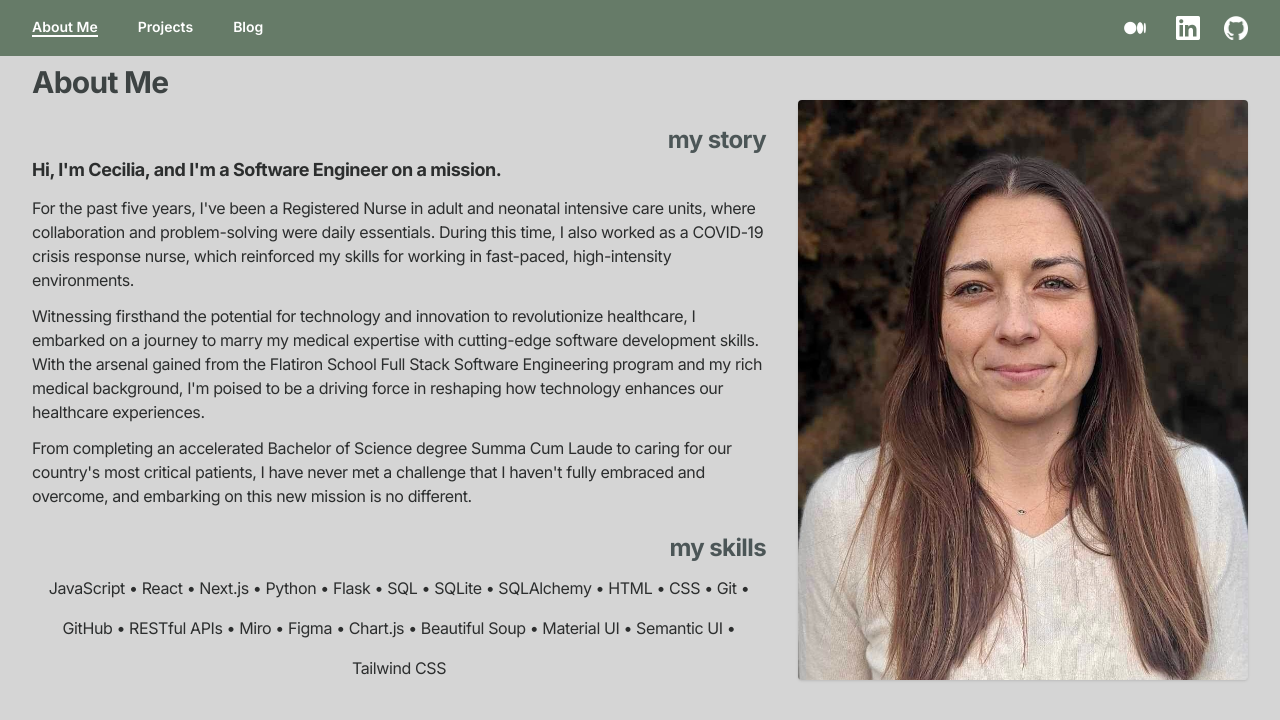
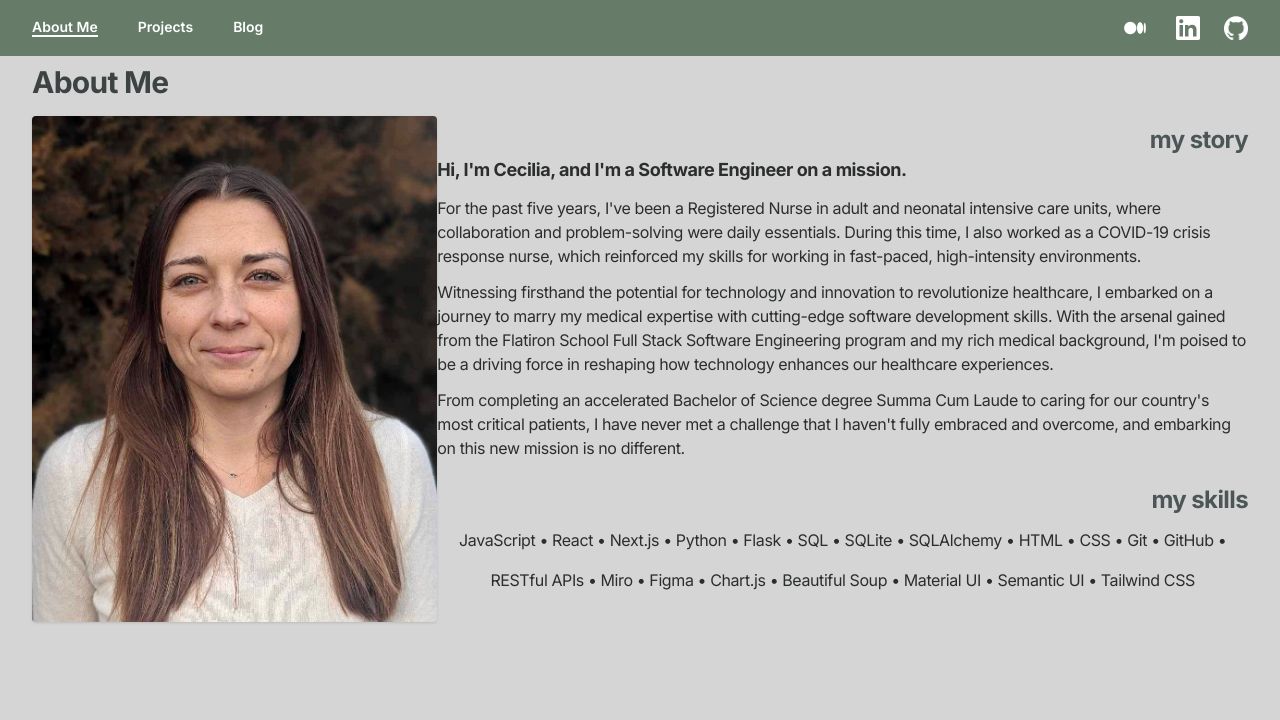
Before and after one commit to CeciliaHoof/MyPortfolio, a Next.js app: page /about in a window 1280 px wide. Shown: the top 720 px of the page. Built offline with nearby package versions, Linux system fonts and the light colour scheme.

Commit message:
about styling

```diff
--- a/app/about/page.jsx
+++ b/app/about/page.jsx
@@ -1,23 +1,61 @@
 import Image from "next/image";
 
 export default function Page() {
-  const skills = ["JavaScript", "React", "Next.js", "Python", "Flask", "SQL", "SQLite", "SQLAlchemy", "HTML", "CSS", "Git", "GitHub", "RESTful APIs", "Miro", "Figma", "Chart.js", "Beautiful Soup", "Material UI", "Semantic UI", "Tailwind CSS"]
+  const skills = [
+    "JavaScript",
+    "React",
+    "Next.js",
+    "Python",
+    "Flask",
+    "SQL",
+    "SQLite",
+    "SQLAlchemy",
+    "HTML",
+    "CSS",
+    "Git",
+    "GitHub",
+    "RESTful APIs",
+    "Miro",
+    "Figma",
+    "Chart.js",
+    "Beautiful Soup",
+    "Material UI",
+    "Semantic UI",
+    "Tailwind CSS",
+  ];
 
-  for (let i = 0; i < skills.length - 1; i++){
-    skills[i] += (" • ")
-    console.log(skills[i])
+  for (let i = 0; i < skills.length - 1; i++) {
+    skills[i] += " • ";
+    console.log(skills[i]);
   }
 
-  const skillsDisplay = skills.map(skill => <li key={skill} className="text-sm tracking-tight text-captions sm:text-base text-left mt-3">{skill}</li>)
+  const skillsDisplay = skills.map((skill) => (
+    <li
+      key={skill}
+      className="text-sm tracking-tight text-captions sm:text-base text-left mt-3"
+    >
+      {skill}
+    </li>
+  ));
 
   return (
     <>
       <h1 className="text-3xl font-bold tracking-tight text-headers">
         About Me
       </h1>
-      <div className="flex gap-8">
-        <div>
-          <h2 className="text-2xl font-bold tracking-tight text-sub-headers block mt-6 text-right">
+      <div className="grid grid-cols-2 md:grid-cols-3 mt-4">
+      <div className="col-span-2 flex justify-center md:col-span-1 md:justify-start">
+          <Image
+            className="rounded shadow shadow-color-[#4c5657]"
+            src="/about_me.png"
+            width={450}
+            height={562}
+            alt="Cecilia Chimento head shot"
+            priority="false"
+          />
+        </div>
+        <div className="col-span-2">
+          <h2 className="text-2xl font-bold tracking-tight text-sub-headers block mt-2 text-right">
             my story{" "}
           </h2>
           <p className="text-base font-bold tracking-tight text-captions sm:text-lg text-left">
@@ -41,8 +79,8 @@ export default function Page() {
           </p>
           <p className="text-sm tracking-tight text-captions sm:text-base text-left mt-3">
             From completing an accelerated Bachelor of Science degree Summa Cum
-            Laude to caring for our country&apos;s most critical patients, I have
-            never met a challenge that I haven&apos;t fully embraced and
+            Laude to caring for our country&apos;s most critical patients, I
+            have never met a challenge that I haven&apos;t fully embraced and
             overcome, and embarking on this new mission is no different.
           </p>
           <h2 className="text-2xl font-bold tracking-tight text-sub-headers block mt-6 text-right">
@@ -52,15 +90,6 @@ export default function Page() {
             {skillsDisplay}
           </ul>
         </div>
-
-        <Image
-          className="rounded shadow shadow-color-[#4c5657] float-right"
-          src="/about_me.png"
-          width={450}
-          height={562}
-          alt="Cecilia Chimento head shot"
-          priority="false"
-        />
       </div>
     </>
   );
```
